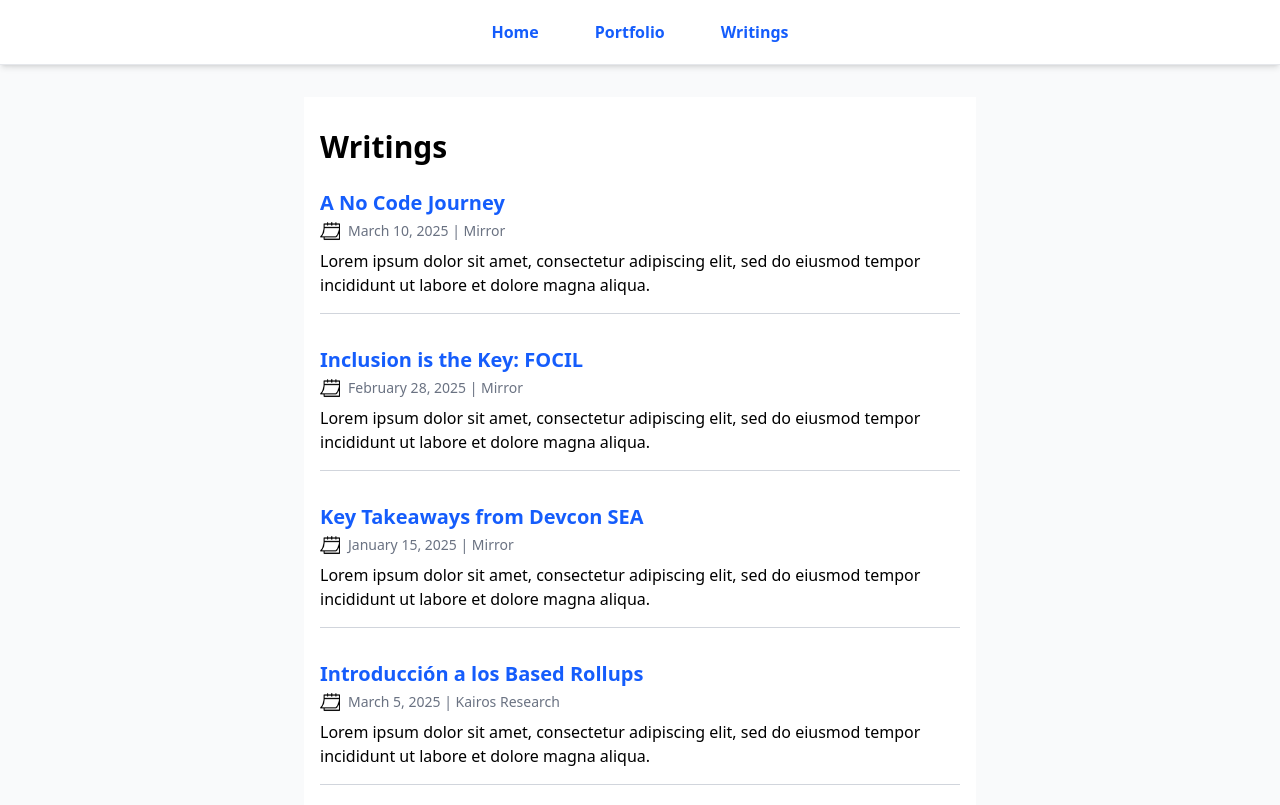
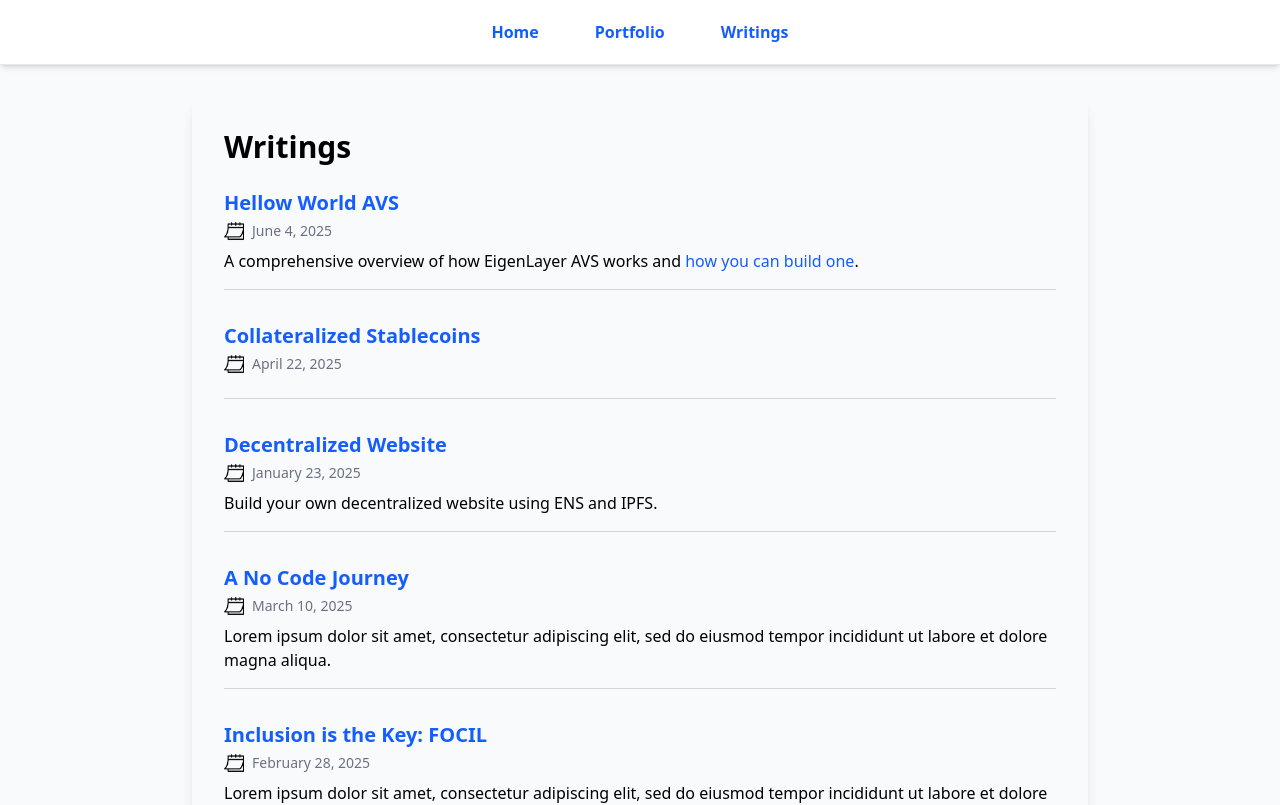
Before and after one commit to Ariiellus/personalWebsite, a Next.js app: page /pages/writings in a window 1280 px wide. Shown: the top 805 px of the page. Built offline with nearby package versions, Linux system fonts and the light colour scheme.

Commit message:
improvement in sections

```diff
--- a/src/app/components/Navbar.tsx
+++ b/src/app/components/Navbar.tsx
@@ -23,8 +23,7 @@ const Navbar = () => {
           <span className="absolute left-0 -bottom-0.5 w-0 h-0.5 bg-blue-600 dark:bg-blue-400 transition-all duration-200 group-hover:w-full"></span>
         </a>
         <a
-          href="#portfolio"
-          onClick={(e) => scrollToSection(e, 'portfolio')}
+          href="/pages/portfolio"
           className="relative text-blue-600 dark:text-blue-400 font-semibold px-2 py-1 transition-colors group"
         >
           Portfolio
--- a/src/app/page.tsx
+++ b/src/app/page.tsx
@@ -1,9 +1,8 @@
 import React, { Suspense } from "react";
 import { NextPage } from "next";
-import PortfolioPage from "./pages/portfolio/page";
 import AboutPage from "./pages/about/page";
 import MentoringPage from "./pages/mentoring/page";
-import { SectionSkeleton, ProfileSkeleton } from "./components/LoadingSkeleton";
+import { ProfileSkeleton } from "./components/LoadingSkeleton";
 
 const AriiellusWebsite: NextPage = () => {
   return (
@@ -17,12 +16,6 @@ const AriiellusWebsite: NextPage = () => {
       <Suspense fallback={<div className="h-48 animate-pulse bg-gray-100 dark:bg-gray-800 rounded-lg my-8"></div>}>
         <MentoringPage />
       </Suspense>
-
-      <section id="portfolio" className="scroll-mt-20">
-        <Suspense fallback={<SectionSkeleton />}>
-          <PortfolioPage />
-        </Suspense>
-      </section>
 
       <footer className="mt-12 pt-6 border-t border-gray-200 dark:border-gray-700 text-center text-xs text-gray-500 dark:text-gray-400">
         <p className="mb-2">
--- a/src/app/pages/writings/page.tsx
+++ b/src/app/pages/writings/page.tsx
@@ -1,99 +1,176 @@
 import React from "react";
 import Image from "next/image";
+import { title } from "process";
+
+const workshops = [
+  {
+    title: "Hellow World AVS",
+    url: "https://x.com/i/broadcasts/1ynJOlYzXAyxR",
+    date: "June 4, 2025",
+    description: (
+      <>
+        A comprehensive overview of how EigenLayer AVS works and{" "}
+        <a
+          href="https://github.com/Ariiellus/Hello-World-AVS-es"
+          target="_blank"
+          rel="noopener noreferrer"
+          className="text-blue-600 hover:underline"
+        >
+          how you can build one
+        </a>
+        .
+      </>
+    ),
+  },
+  {
+    title: "Collateralized Stablecoins",
+    url: "https://www.youtube.com/watch?v=UDdoyYURNz0",
+    date: "April 22, 2025",
+  },
+  {
+    title: "Decentralized Website",
+    url: "https://x.com/Ariiellus/status/1882458271333896602",
+    date: "January 23, 2025",
+    description:
+      "Build your own decentralized website using ENS and IPFS.",
+  },
+];
 
 const writings = [
   {
     title: "A No Code Journey",
     url: "https://mirror.xyz/ariiellus.eth/J19TcjQ5mqe4wFVfWlWL3hLC_airjiMRn9ZSVT1iZvE",
     date: "March 10, 2025",
-    source: "Mirror",
-    description: "Lorem ipsum dolor sit amet, consectetur adipiscing elit, sed do eiusmod tempor incididunt ut labore et dolore magna aliqua.",
+    description:
+      "Lorem ipsum dolor sit amet, consectetur adipiscing elit, sed do eiusmod tempor incididunt ut labore et dolore magna aliqua.",
   },
   {
     title: "Inclusion is the Key: FOCIL",
     url: "https://mirror.xyz/ariiellus.eth/b6EwdI7QONxRJ_AuEVHuOgRoG15saWl4ybxuqpQLqGU",
     date: "February 28, 2025",
-    source: "Mirror",
-    description: "Lorem ipsum dolor sit amet, consectetur adipiscing elit, sed do eiusmod tempor incididunt ut labore et dolore magna aliqua.",
+    description:
+      "Lorem ipsum dolor sit amet, consectetur adipiscing elit, sed do eiusmod tempor incididunt ut labore et dolore magna aliqua.",
   },
   {
     title: "Key Takeaways from Devcon SEA",
     url: "https://mirror.xyz/ariiellus.eth/T-7W2Gjgp8NGbxcWGoHUIWjRp_YZxAkGcSYWdM8lyBM",
     date: "January 15, 2025",
-    source: "Mirror",
-    description: "Lorem ipsum dolor sit amet, consectetur adipiscing elit, sed do eiusmod tempor incididunt ut labore et dolore magna aliqua.",
+    description:
+      "Lorem ipsum dolor sit amet, consectetur adipiscing elit, sed do eiusmod tempor incididunt ut labore et dolore magna aliqua.",
   },
   {
     title: "Introducción a los Based Rollups",
     url: "https://www.kairosresearch.xyz/insights/introduccion-a-los-based-rollups",
     date: "March 5, 2025",
-    source: "Kairos Research",
-    description: "Lorem ipsum dolor sit amet, consectetur adipiscing elit, sed do eiusmod tempor incididunt ut labore et dolore magna aliqua.",
+    description:
+      "Lorem ipsum dolor sit amet, consectetur adipiscing elit, sed do eiusmod tempor incididunt ut labore et dolore magna aliqua.",
   },
   {
     title: "zkML: A Comprehensive Overview",
     url: "https://www.kairosresearch.xyz/insights/introduccion-a-zkml",
     date: "March 2, 2025",
-    source: "Kairos Research",
-    description: "Lorem ipsum dolor sit amet, consectetur adipiscing elit, sed do eiusmod tempor incididunt ut labore et dolore magna aliqua.",
+    description:
+      "Lorem ipsum dolor sit amet, consectetur adipiscing elit, sed do eiusmod tempor incididunt ut labore et dolore magna aliqua.",
   },
   {
     title: "State of CBDCs",
     url: "https://www.kairosresearch.xyz/insights/introduccion-a-las-cbdcs-panorama-actual",
     date: "February 22, 2025",
-    source: "Kairos Research",
-    description: "Lorem ipsum dolor sit amet, consectetur adipiscing elit, sed do eiusmod tempor incididunt ut labore et dolore magna aliqua.",
+    description:
+      "Lorem ipsum dolor sit amet, consectetur adipiscing elit, sed do eiusmod tempor incididunt ut labore et dolore magna aliqua.",
   },
   {
     title: "State of MEV: Fundamentals",
     url: "https://drive.google.com/file/d/1rrHzU5jg_E1KnGDt_cm9UCJ_P9CaE_W8/view",
     date: "February 10, 2025",
-    source: "Kairos Research",
-    description: "Lorem ipsum dolor sit amet, consectetur adipiscing elit, sed do eiusmod tempor incididunt ut labore et dolore magna aliqua.",
+    description:
+      "Lorem ipsum dolor sit amet, consectetur adipiscing elit, sed do eiusmod tempor incididunt ut labore et dolore magna aliqua.",
   },
   {
     title: "Parallel Execution: A Comprehensive Overview",
     url: "https://www.kairosresearch.xyz/insights/introduccion-a-la-ejecucion-en-paralelo",
     date: "January 30, 2025",
-    source: "Kairos Research",
-    description: "Lorem ipsum dolor sit amet, consectetur adipiscing elit, sed do eiusmod tempor incididunt ut labore et dolore magna aliqua.",
+    description:
+      "Lorem ipsum dolor sit amet, consectetur adipiscing elit, sed do eiusmod tempor incididunt ut labore et dolore magna aliqua.",
   },
   {
     title: "EigenLayer AVS: A Comprehensive Overview",
     url: "https://www.kairosresearch.xyz/insights/eigenlayer-avs-a-comprehensive-overview",
     date: "January 20, 2025",
-    source: "Kairos Research",
-    description: "Lorem ipsum dolor sit amet, consectetur adipiscing elit, sed do eiusmod tempor incididunt ut labore et dolore magna aliqua.",
+    description:
+      "Lorem ipsum dolor sit amet, consectetur adipiscing elit, sed do eiusmod tempor incididunt ut labore et dolore magna aliqua.",
   },
   {
     title: "Data Availability: A Comprehensive Overview",
     url: "https://www.kairosresearch.xyz/insights/introduccion-a-la-data-availability",
     date: "January 10, 2025",
-    source: "Kairos Research",
-    description: "Lorem ipsum dolor sit amet, consectetur adipiscing elit, sed do eiusmod tempor incididunt ut labore et dolore magna aliqua.",
+    description:
+      "Lorem ipsum dolor sit amet, consectetur adipiscing elit, sed do eiusmod tempor incididunt ut labore et dolore magna aliqua.",
   },
 ];
 
 const WritingsPage = () => {
   return (
     <>
-      <div className="mx-auto max-w-2xl px-4 py-8 bg-white text-black min-h-screen transition-colors duration-300">
+      <main className="container mx-auto max-w-4xl px-4 sm:px-6 lg:px-8 py-6 sm:py-8 bg-gray dark:bg-gray-900 rounded-lg shadow-lg font-sans transition-colors duration-300">
           <h2 className="text-3xl font-bold mb-6">Writings</h2>
           <div className="space-y-8">
+            {workshops.map((workshop, idx) => (
+              <div key={idx} className="border-b border-gray-300 pb-4">
+                <a
+                  href={workshop.url}
+                  target="_blank"
+                  rel="noopener noreferrer"
+                  className="text-blue-600 hover:underline"
+                >
+                  <h3 className="text-xl font-semibold">{workshop.title}</h3>
+                </a>
+                <p className="flex items-center text-sm text-gray-500 mt-1">
+                  <Image
+                    src="/calendar-light.png"
+                    alt="calendar icon"
+                    width={20}
+                    height={20}
+                    className="mr-2"
+                  />
+                  {workshop.date}
+                </p>
+                {typeof workshop.description === "string" ? (
+                  <p className="mt-2">{workshop.description}</p>
+                ) : (
+                  <div className="mt-2 space-y-2">{workshop.description}</div>
+                )}
+              </div>
+            ))}
             {writings.map((writing, idx) => (
               <div key={idx} className="border-b border-gray-300 pb-4">
-              <a href={writing.url} target="_blank" rel="noopener noreferrer" className="text-blue-600 hover:underline">
+                <a
+                  href={writing.url}
+                  target="_blank"
+                  rel="noopener noreferrer"
+                  className="text-blue-600 hover:underline"
+                >
                   <h3 className="text-xl font-semibold">{writing.title}</h3>
                 </a>
                 <p className="flex items-center text-sm text-gray-500 mt-1">
-                <Image src="/calendar-light.png" alt="calendar icon" width={20} height={20} className="mr-2" />
-                {writing.date} | {writing.source}
+                  <Image
+                    src="/calendar-light.png"
+                    alt="calendar icon"
+                    width={20}
+                    height={20}
+                    className="mr-2"
+                  />
+                  {writing.date}
                 </p>
+                {typeof writing.description === "string" ? (
                   <p className="mt-2">{writing.description}</p>
+                ) : (
+                  <div className="mt-2 space-y-2">{writing.description}</div>
+                )}
               </div>
             ))}
           </div>
-      </div>
+      </main>
     </>
   );
 };
```
Also changed, not shown: src/app/pages/portfolio/page.tsx (+54 -51 lines). Lines whose indentation alone changed are shown as unchanged.
